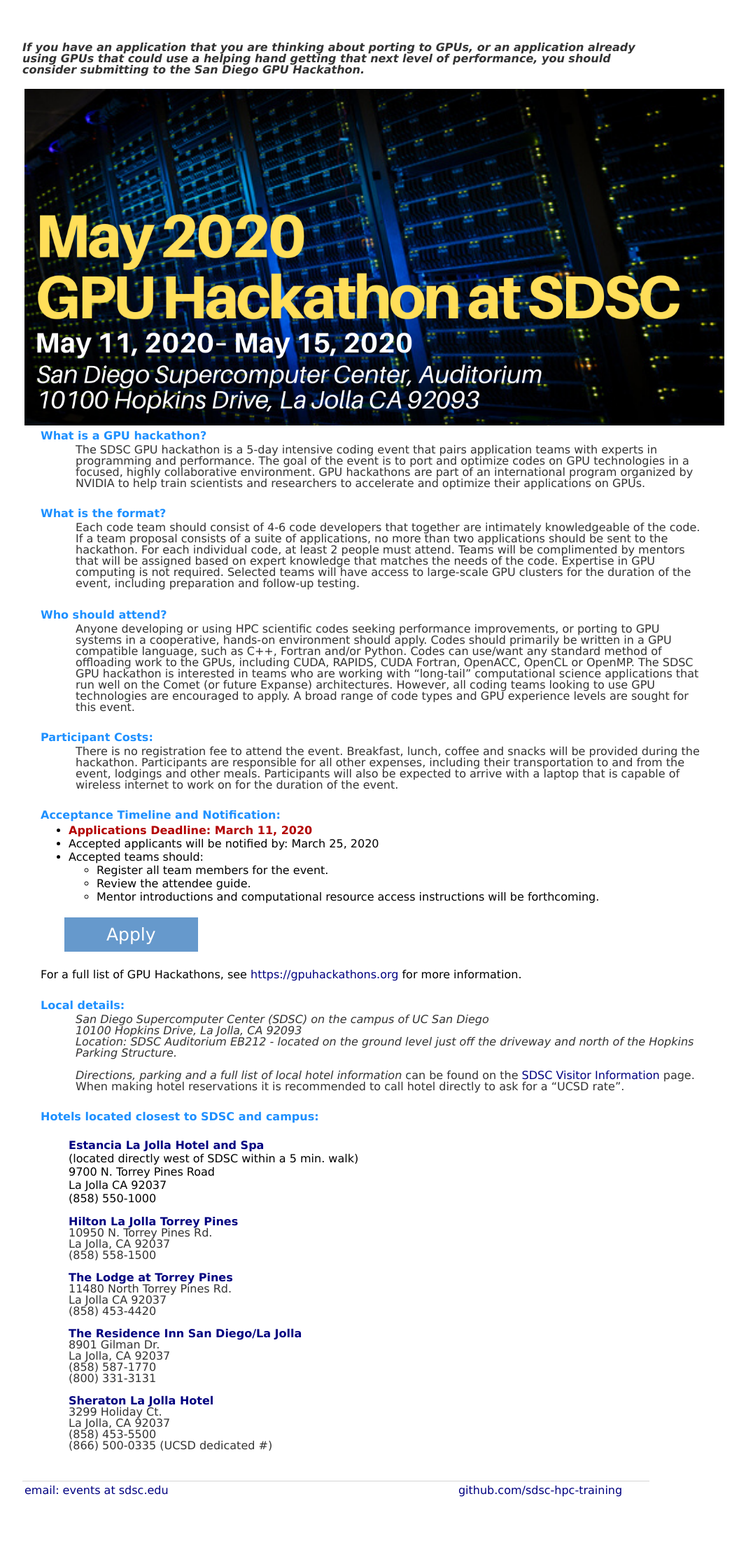
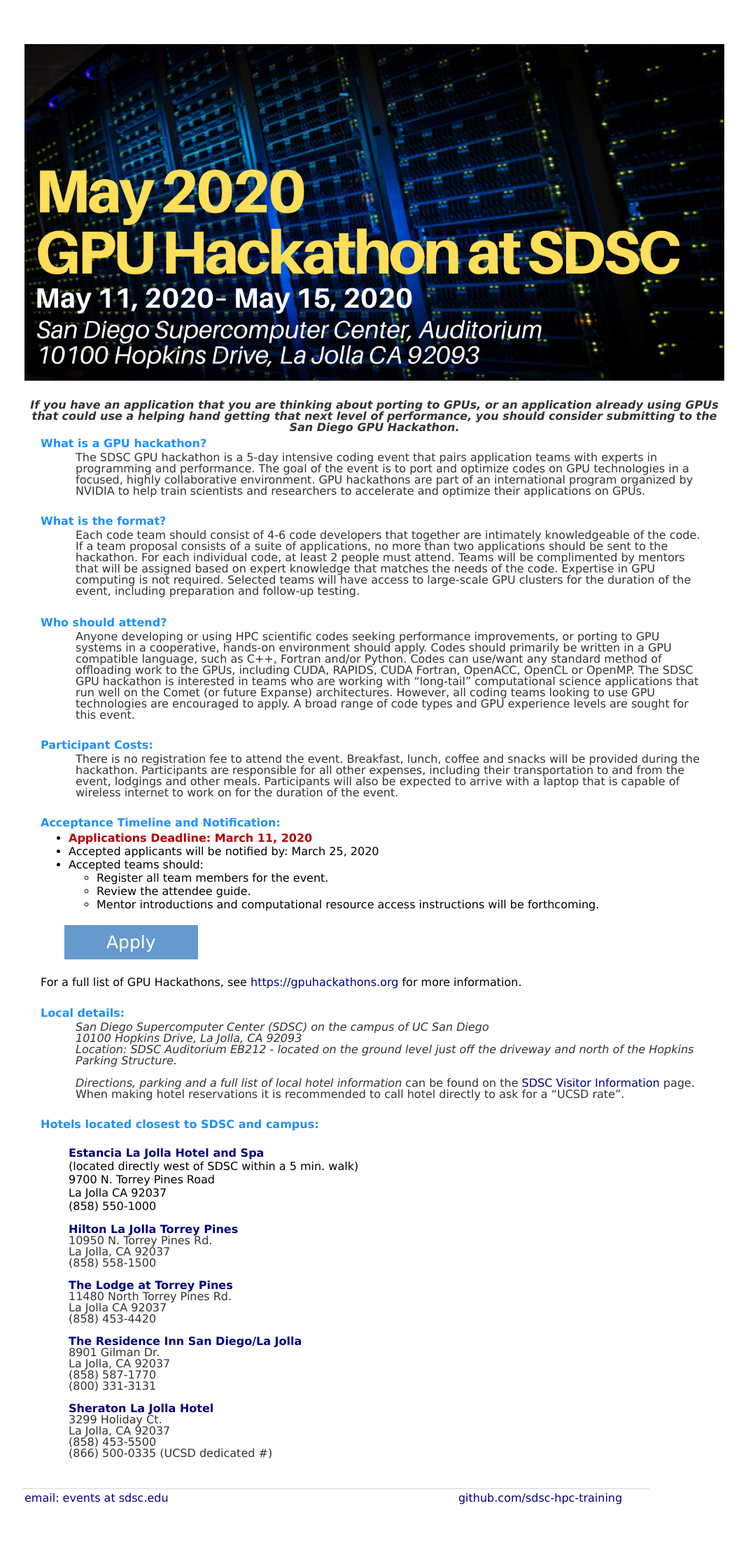
Before and after one commit to sdsc-hpc-training/sdsc-hpc-training.github.io, a Jekyll site: the page built from gpuhackathon/index.html, in a window 1280 px wide. Shown: the whole page at 70% size, without its empty margins (160-1226 px from the left). Built offline with Jekyll 4.4.1, drawn with Linux system fonts in a browser that asks for light colours.

Commit message:
Update index.html

```diff
--- a/gpuhackathon/index.html
+++ b/gpuhackathon/index.html
@@ -6,7 +6,8 @@
 <tr><td align='center' valign='top'>
 <img src="./images/gpuhackathon_weblogo.png" alt="SDSC GPU Hackathon" width="1000px" />
   </td></tr>
-
+<tr><td align='left' valign='top'>&nbsp; </td></tr>
+<tr><td align='center' valign='top'>
 <p class="italic"><b>If you have an application that you are thinking about porting to GPUs,
 or an application already using GPUs that could use a helping hand getting
 that next level of performance, you should consider submitting to the
```
